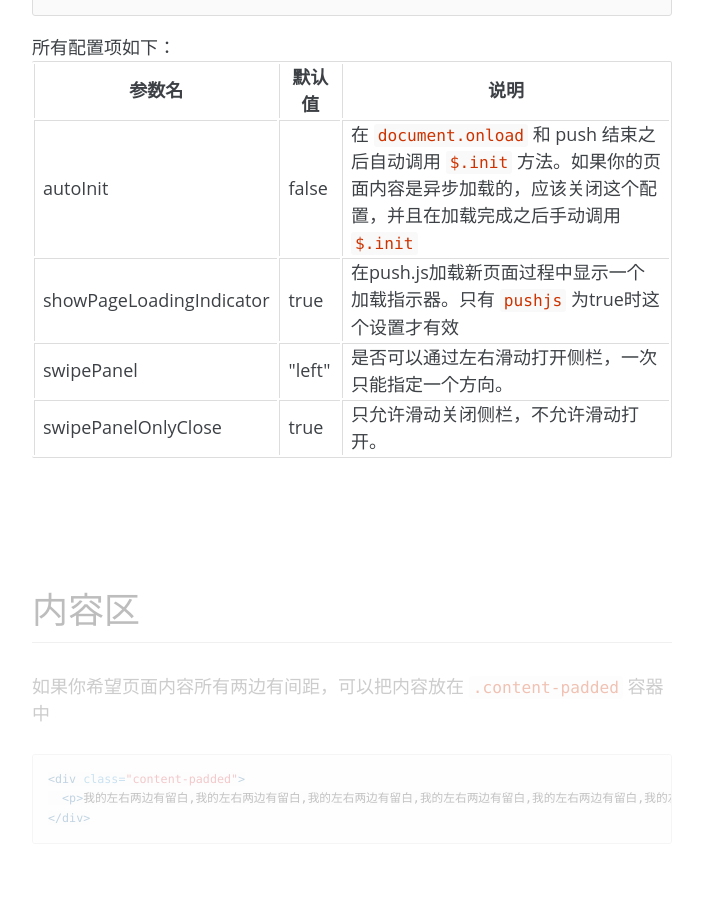
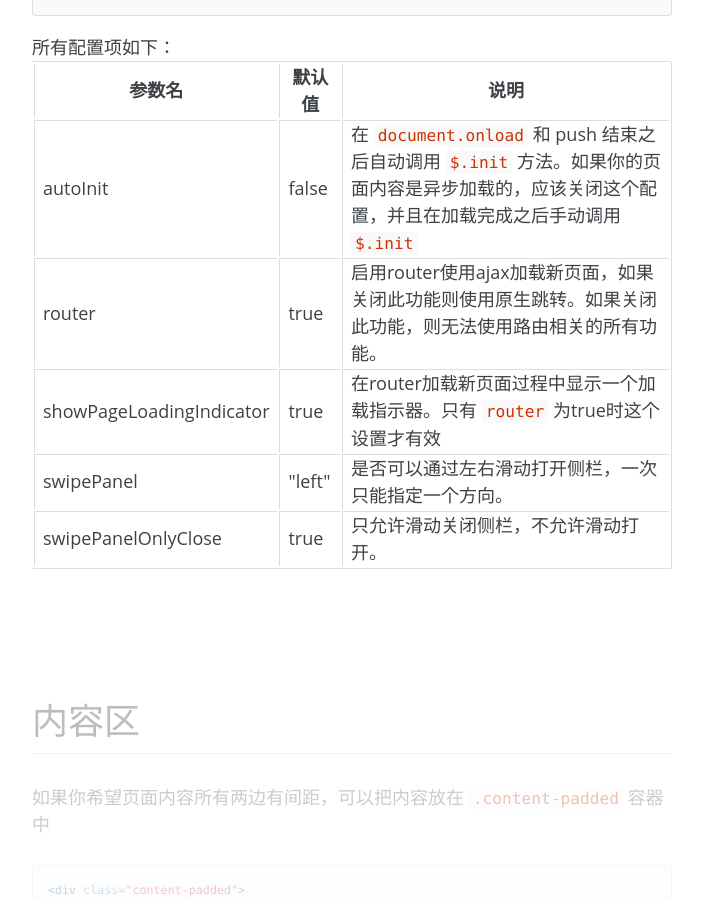
Before and after one commit to lihongxun945/light7-cn, a Jekyll site: the page built from docs/components.html, in a window 1280 px wide and 900 px high, scrolled down 3067 px. Shown: the whole window, without its empty margins (181-884 px from the left). Built offline with Jekyll 4.4.1, drawn with Linux system fonts in a browser that asks for light colours; a style sheet for code colours, icons or effects is not loaded; some of the changed text lies outside the part shown.

Commit message:
add router config

```diff
--- a/docs/_includes/_components/init.html
+++ b/docs/_includes/_components/init.html
@@ -43,9 +43,14 @@
       <td>在 <code>document.onload</code> 和 push 结束之后自动调用 <code>$.init</code> 方法。如果你的页面内容是异步加载的，应该关闭这个配置，并且在加载完成之后手动调用 <code>$.init</code></td>
     </tr>
     <tr>
+      <td>router</td>
+      <td>true</td>
+      <td>启用router使用ajax加载新页面，如果关闭此功能则使用原生跳转。如果关闭此功能，则无法使用路由相关的所有功能。</td>
+    </tr>
+    <tr>
       <td>showPageLoadingIndicator</td>
       <td>true</td>
-      <td>在push.js加载新页面过程中显示一个加载指示器。只有 <code>pushjs</code> 为true时这个设置才有效</td>
+      <td>在router加载新页面过程中显示一个加载指示器。只有 <code>router</code> 为true时这个设置才有效</td>
     </tr>
     <tr>
       <td>swipePanel</td>
--- a/docs/_includes/_components/router.html
+++ b/docs/_includes/_components/router.html
@@ -2,6 +2,7 @@
   <h2 class="component-title">路由</h2>
   <p class="component-description">现在有一个全新的路由代替了以前的 push.js。 这个路由支持在同一个html中内联多个页面，ajax加载新页面，前进和后退操作。</p>
   <p>默认情况下，router 会自动拦截所有的链接点击事件，如果你希望一个链接通过浏览器原生跳转而不使用 router，你可以在连接上增加一个 <code>class="external"</code> 或者 <code>external</code></p>
+  <p>你也可以通过 `$.config.router` 参数来全局关闭路由器，参见 <a href="#init">初始化</a>。即使关闭了路由器，也强烈建议通过 `pageInit` 事件来初始化页面，因为这样可以保证你随时可以打开路由器而不用修改任何JS代码。</p>
 
   <h3 class="component-title">内联页面</h3>
   <p class="component-description">你可以在同一个HTML文件中内联编写多个页面。每一个页面都是一个 <code>.page</code> 容器，如果有多个页面，则需要用 <code>.page-current</code> 标记出第一次进入的时候应该显示的页面。</p>
--- a/docs/_layouts/demo.html
+++ b/docs/_layouts/demo.html
@@ -25,6 +25,7 @@
   </head>
   <body>
     {{ content }}
+    <script>$.config = { router: false }</script>
     <script src="/dist/js/light7.js"></script>
     <script src="/dist/js/light7-extend.js"></script>
     <script src="/dist/js/light7-city-picker.js"></script>
--- a/js/intro.js
+++ b/js/intro.js
@@ -6,7 +6,7 @@
   var defaults = {
     autoInit: false, //自动初始化页面
     showPageLoadingIndicator: true, //push.js加载页面的时候显示一个加载提示
-    pushjs: true, //默认使用push.js加载页面
+    router: true, //默认使用router
     swipePanel: "left", //滑动打开侧栏
     swipePanelOnlyClose: false,  //只允许滑动关闭，不允许滑动打开侧栏
     pushAnimationDuration: 400  //不要动这个，这是解决安卓 animationEnd 事件无法触发的bug
--- a/js/router.js
+++ b/js/router.js
@@ -281,6 +281,7 @@
   };
 
   $(function() {
+    if(!$.smConfig.router) return;
     var router = $.router = new Router();
     $(document).on("click", "a", function(e) {
       var $target = $(e.currentTarget);
```
